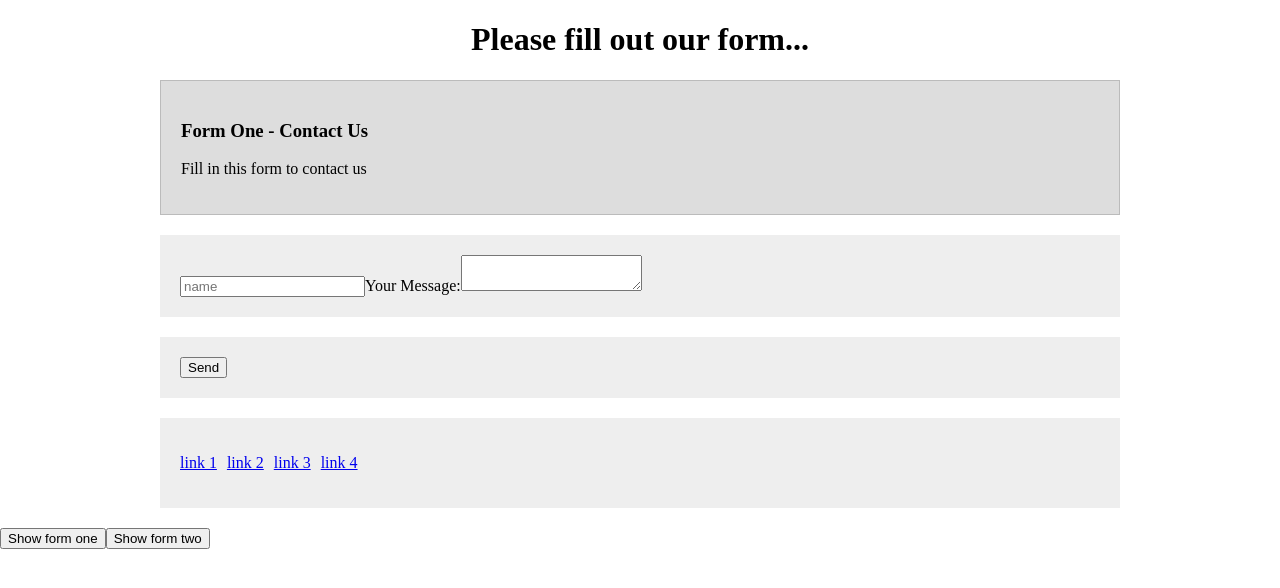
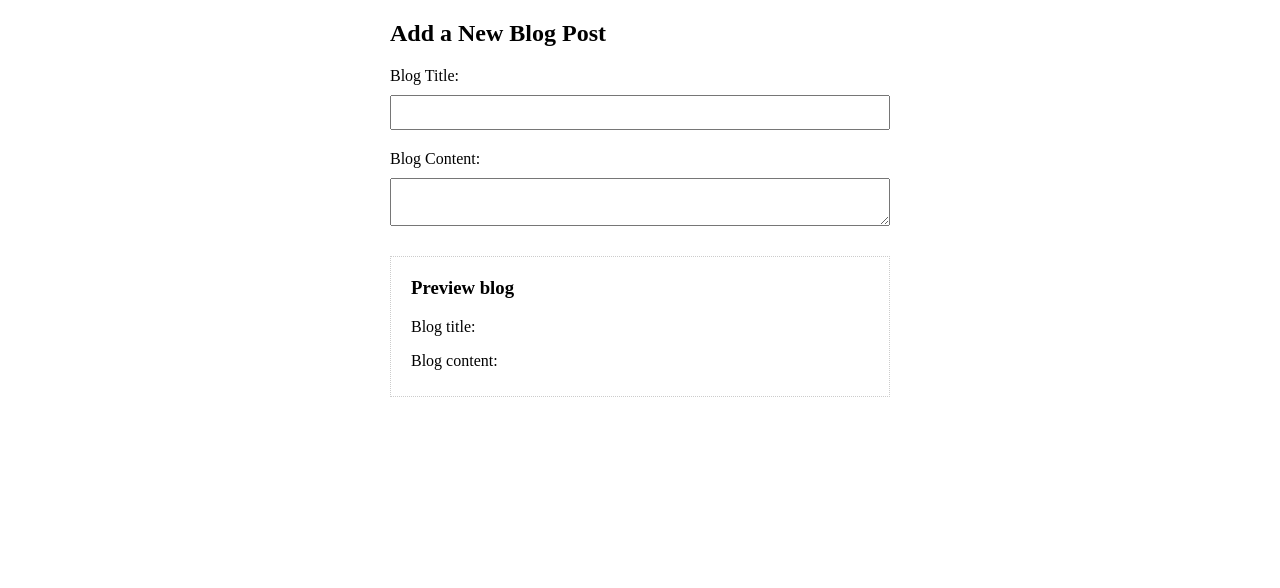
Before and after one commit to Adam-Ponting/TNN_tutorials, a Vue app in the folder vue_js2_tutorial/vuejs-playlist/: page / in a window 1280 px wide. Shown: the top 588 px of the page. Built offline with nearby package versions, Linux system fonts and the light colour scheme.

Commit message:
lesson 28 complete

```diff
--- a/vue_js2_tutorial/vuejs-playlist/src/App.vue
+++ b/vue_js2_tutorial/vuejs-playlist/src/App.vue
@@ -1,35 +1,21 @@
 <template>
   <div>
-    <!-- keep-alive keeps prevent data/component being destroyed when toggleing -->
-    <keep-alive>
-      <!-- component will render the component defined by is="" -->
-      <component :is="component"></component>
-    </keep-alive>
-    <button @click="component = 'form-one'">Show form one</button>
-    <button @click="component = 'form-two'">Show form two</button>
+    <add-blog></add-blog>
   </div>
 </template>
 
 <script>
-// Imports
-import FormOne from "@/components/FormOne.vue";
-import FormTwo from "@/components/FormTwo.vue";
+import addBlog from "@/components/addBlog.vue";
 export default {
   components: {
-    "form-one": FormOne,
-    "form-two": FormTwo
-  },
-  data() {
-    return {
-      component: "form-one"
-    };
+    "add-blog": addBlog
   }
 };
 </script>
 
-<style>
+<style scoped>
 body {
   margin: 0;
-  font-family: "Nunito SemiBold";
+  font-family: "Nunito Semibold";
 }
 </style>
--- a/vue_js2_tutorial/vuejs-playlist/src/components/FormHelper.vue
+++ /dev/null
@@ -1,70 +0,0 @@
-<template>
-  <div>
-    <h1>Please fill out our form...</h1>
-    <form>
-      <div id="form-header">
-        <slot name="form-header"></slot>
-      </div>
-      <div id="form-fields">
-        <slot name="form-fields"></slot>
-      </div>
-      <div id="form-controls">
-        <slot name="form-controls"></slot>
-      </div>
-      <div id="useful-links">
-        <ul>
-          <li>
-            <a href="#">link 1</a>
-          </li>
-          <li>
-            <a href="#">link 2</a>
-          </li>
-          <li>
-            <a href="#">link 3</a>
-          </li>
-          <li>
-            <a href="#">link 4</a>
-          </li>
-        </ul>
-      </div>
-    </form>
-  </div>
-</template>
-
-<script>
-// Imports
-export default {
-  components: {},
-  data() {
-    return {};
-  },
-  methods: {}
-};
-</script>
-
-<style scoped>
-h1 {
-  text-align: center;
-}
-form {
-  width: 100%;
-  max-width: 960px;
-  margin: 0 auto;
-}
-#useful-links ul {
-  padding: 0;
-}
-#useful-links li {
-  display: inline-block;
-  margin-right: 10px;
-}
-form > div {
-  padding: 20px;
-  background: #eee;
-  margin: 20px 0;
-}
-#form-header {
-  background: #ddd;
-  border: 1px solid #bbb;
-}
-</style>
--- a/vue_js2_tutorial/vuejs-playlist/src/components/FormOne.vue
+++ /dev/null
@@ -1,43 +0,0 @@
-<template>
-  <div>
-    <form-helper>
-      <div slot="form-header">
-        <h3>Form One - Contact Us</h3>
-        <p>Fill in this form to contact us</p>
-      </div>
-      <div slot="form-fields">
-        <input type="text" placeholder="name" required />
-        <label>Your Message:</label>
-        <textarea></textarea>
-      </div>
-      <div slot="form-controls">
-        <button v-on:click="handleSubmit">Send</button>
-      </div>
-    </form-helper>
-  </div>
-</template>
-
-<script>
-// Imports
-import FormHelper from "@/components/FormHelper.vue";
-export default {
-  components: {
-    "form-helper": FormHelper
-  },
-  data() {
-    return {};
-  },
-  methods: {
-    handleSubmit: function() {
-      alert("thanks for submitting form one & contacting us");
-    }
-  }
-};
-</script>
-
-<style>
-body {
-  margin: 0;
-  font-family: "Nunito SemiBold";
-}
-</style>
--- a/vue_js2_tutorial/vuejs-playlist/src/components/FormTwo.vue
+++ /dev/null
@@ -1,42 +0,0 @@
-<template>
-  <div>
-    <form-helper>
-      <div slot="form-header">
-        <h3>Form Two - Log In</h3>
-        <p>Enter your details to log-in</p>
-      </div>
-      <div slot="form-fields">
-        <input type="text" placeholder="username" required />
-        <input type="password" placeholder="password" required />
-      </div>
-      <div slot="form-controls">
-        <button v-on:click="handleSubmit">Login</button>
-      </div>
-    </form-helper>
-  </div>
-</template>
-
-<script>
-// Imports
-import FormHelper from "@/components/FormHelper.vue";
-export default {
-  components: {
-    "form-helper": FormHelper
-  },
-  data() {
-    return {};
-  },
-  methods: {
-    handleSubmit: function() {
-      alert("thanks for logging in (form two)");
-    }
-  }
-};
-</script>
-
-<style>
-body {
-  margin: 0;
-  font-family: "Nunito SemiBold";
-}
-</style>
--- /dev/null
+++ b/vue_js2_tutorial/vuejs-playlist/src/components/addBlog.vue
@@ -0,0 +1,61 @@
+<template>
+  <div id="add-blog">
+    <h2>Add a New Blog Post</h2>
+    <form>
+      <label>Blog Title:</label>
+      <input type="text" v-model.lazy="blog.title" required />
+      <label>Blog Content:</label>
+      <textarea v-model.lazy.trim="blog.content"></textarea>
+    </form>
+    <div id="preview">
+      <h3>Preview blog</h3>
+      <p>Blog title: {{ blog.title }}</p>
+      <p>Blog content:</p>
+      <!-- https://www.w3schools.com/cssref/pr_text_white-space.asp -->
+      <p style="white-space: pre">{{ blog.content }}</p>
+    </div>
+  </div>
+</template>
+
+<script>
+// Imports
+export default {
+  data() {
+    return {
+      blog: {
+        title: "",
+        content: ""
+      }
+    };
+  }
+};
+</script>
+
+<style>
+#add-blog * {
+  /* everything within is border-box */
+  box-sizing: border-box;
+}
+#add-blog {
+  margin: 20px auto;
+  max-width: 500px;
+}
+label {
+  display: block;
+  margin: 20px 0 10px;
+}
+input[type="text"],
+textarea {
+  display: block;
+  width: 100%;
+  padding: 8px;
+}
+#preview {
+  padding: 10px 20px;
+  border: 1px dotted #ccc;
+  margin: 30px 0;
+}
+h3 {
+  margin-top: 10px;
+}
+</style>
```
